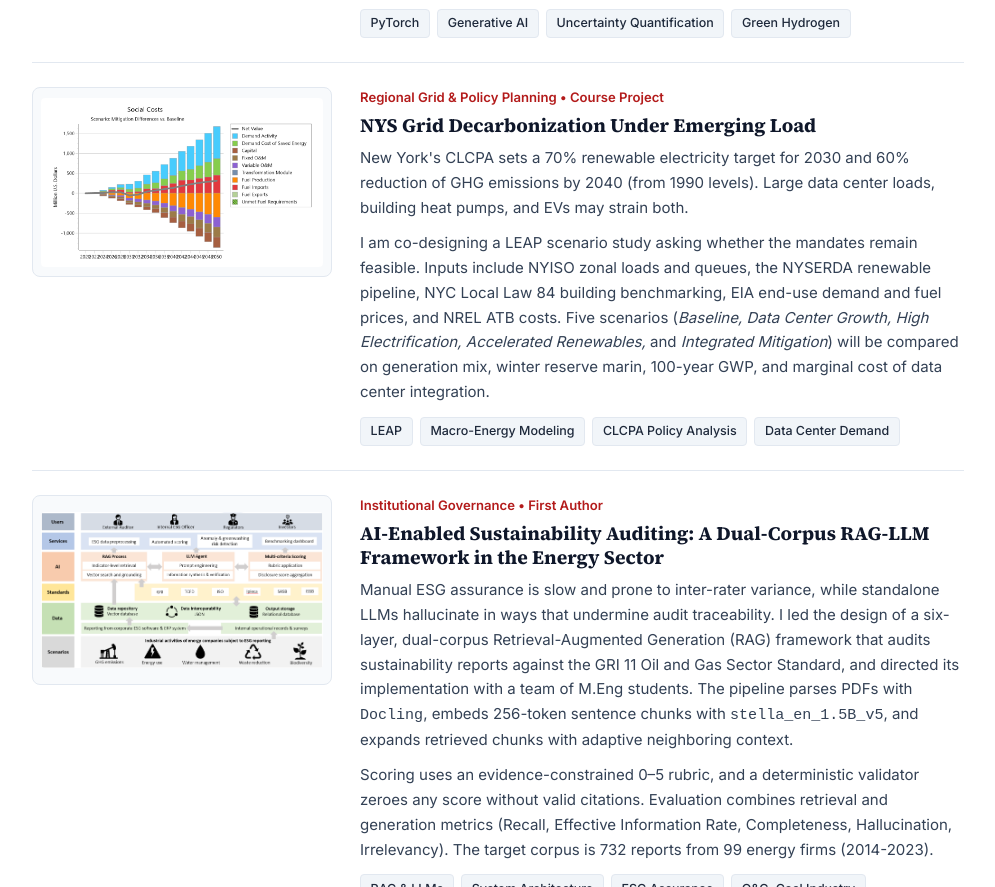
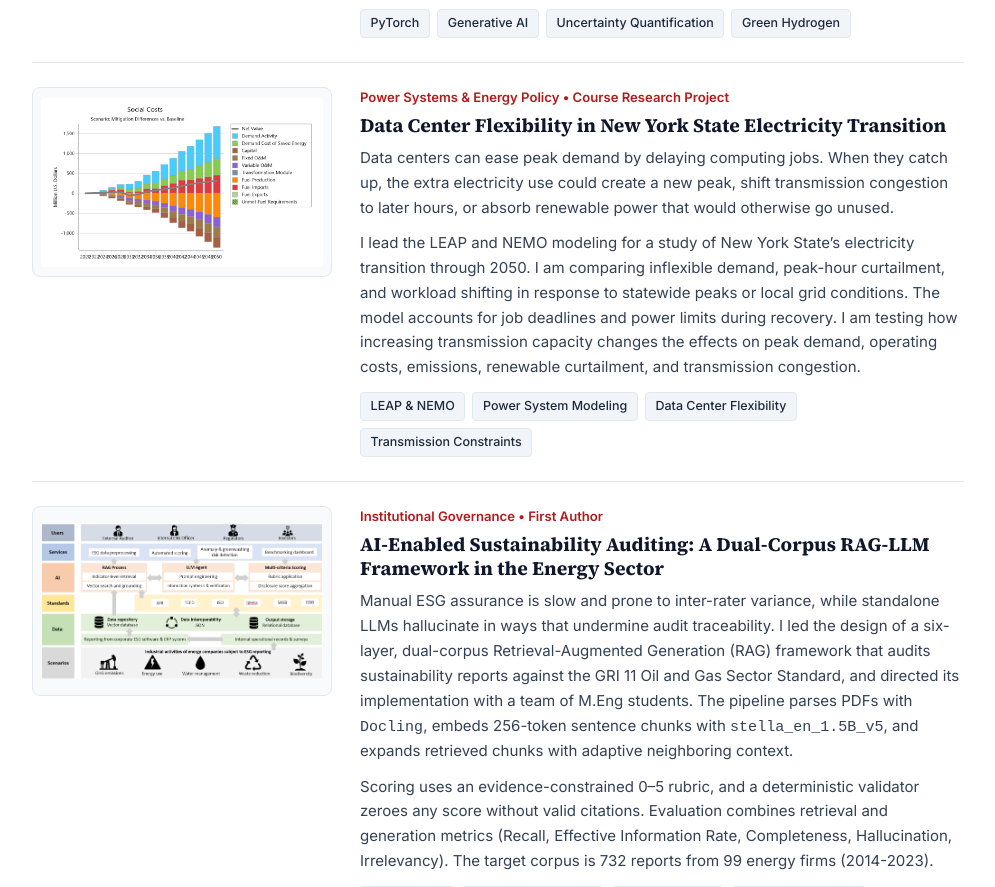
Before and after one commit to kangmincho2/kangmincho2.github.io, a plain HTML site: page index.html in a window 1280 px wide. Shown: the part 1854-2741 px from the top of the page, without its empty margins (142-1137 px from the left). Drawn offline with nearby package versions, Linux system fonts and the light colour scheme.

Commit message:
Update LEAP project description index.html

```diff
--- a/index.html
+++ b/index.html
@@ -501,25 +501,35 @@
       <!-- Project 2 -->
       <article class="project-card">
         <div class="project-fig">
-          <img src="assets/project2_temp.png" alt="NYS Grid Decarbonization LEAP Scenarios" onerror="this.style.display='none'; this.parentElement.innerHTML='Save LEAP diagram as<br><code>assets/project2_leap.png</code>';" />
+          <img
+            src="assets/project2_temp.png"
+            alt="LEAP scenarios for New York State’s electricity grid"
+            onerror="this.parentElement.textContent='Project figure forthcoming';"
+          />
         </div>
         <div class="project-content">
-          <!--[cite: 81] -->
-          <div class="project-meta">Regional Grid &amp; Policy Planning &bull; Course Project</div>
-          <h3>NYS Grid Decarbonization Under Emerging Load</h3>
-          <!--[cite: 81] -->
+          <div class="project-meta">Power Systems &amp; Energy Policy &bull; Course Research Project</div>
+          <h3>Data Center Flexibility in New York State Electricity Transition</h3>
           <p>
-            New York's CLCPA sets a 70% renewable electricity target for 2030 and 60% reduction of GHG emissions by 2040 (from 1990 levels). Large data center loads, building heat pumps, and EVs may strain both.
+            Data centers can ease peak demand by delaying computing jobs. When they
+            catch up, the extra electricity use could create a new peak, shift
+            transmission congestion to later hours, or absorb renewable power that
+            would otherwise go unused.
           </p>
-          <!--[cite: 81] -->
           <p>
-            I am co-designing a LEAP scenario study asking whether the mandates remain feasible. Inputs include NYISO zonal loads and queues, the NYSERDA renewable pipeline, NYC Local Law 84 building benchmarking, EIA end-use demand and fuel prices, and NREL ATB costs. Five scenarios (<em>Baseline, Data Center Growth, High Electrification, Accelerated Renewables,</em> and <em>Integrated Mitigation</em>) will be compared on generation mix, winter reserve marin, 100-year GWP, and marginal cost of data center integration.
+            I lead the LEAP and NEMO modeling for a study of New York State’s
+            electricity transition through 2050. I am comparing inflexible demand,
+            peak-hour curtailment, and workload shifting in response to statewide
+            peaks or local grid conditions. The model accounts for job deadlines
+            and power limits during recovery. I am testing how increasing transmission
+            capacity changes the effects on peak demand, operating costs, emissions,
+            renewable curtailment, and transmission congestion.
           </p>
           <div class="tags">
-            <span class="tag">LEAP</span>
-            <span class="tag">Macro-Energy Modeling</span>
-            <span class="tag">CLCPA Policy Analysis</span>
-            <span class="tag">Data Center Demand</span>
+            <span class="tag">LEAP &amp; NEMO</span>
+            <span class="tag">Power System Modeling</span>
+            <span class="tag">Data Center Flexibility</span>
+            <span class="tag">Transmission Constraints</span>
           </div>
         </div>
       </article>
```
